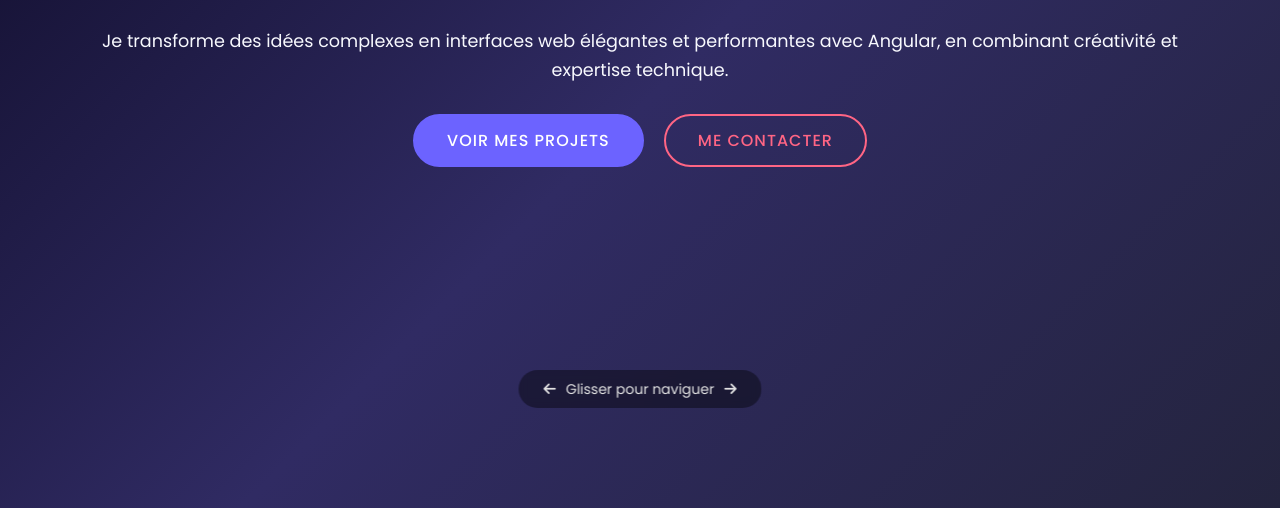
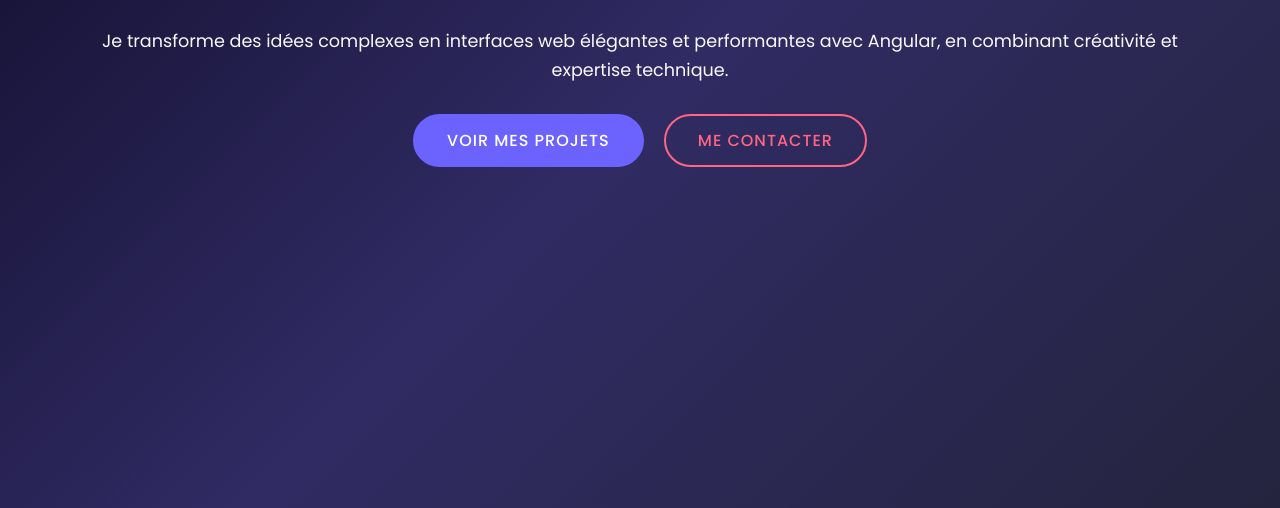
Before and after one commit to Rollin-123/portfolio, a plain HTML site: page index.html in a window 1280 px wide. Shown: the part 292-800 px from the top of the page. Drawn offline with nearby package versions, Linux system fonts and the light colour scheme.

Commit message:
Update index.html

```diff
--- a/index.html
+++ b/index.html
@@ -350,13 +350,6 @@
         </section>
     </div>
 
-    <!-- Swipe Indicator for Mobile -->
-    <div class="swipe-indicator">
-        <i class="fas fa-arrow-left"></i>
-        Glisser pour naviguer
-        <i class="fas fa-arrow-right"></i>
-    </div>
-
     <!-- Footer -->
     <!-- <footer>
         <div class="container">
```
